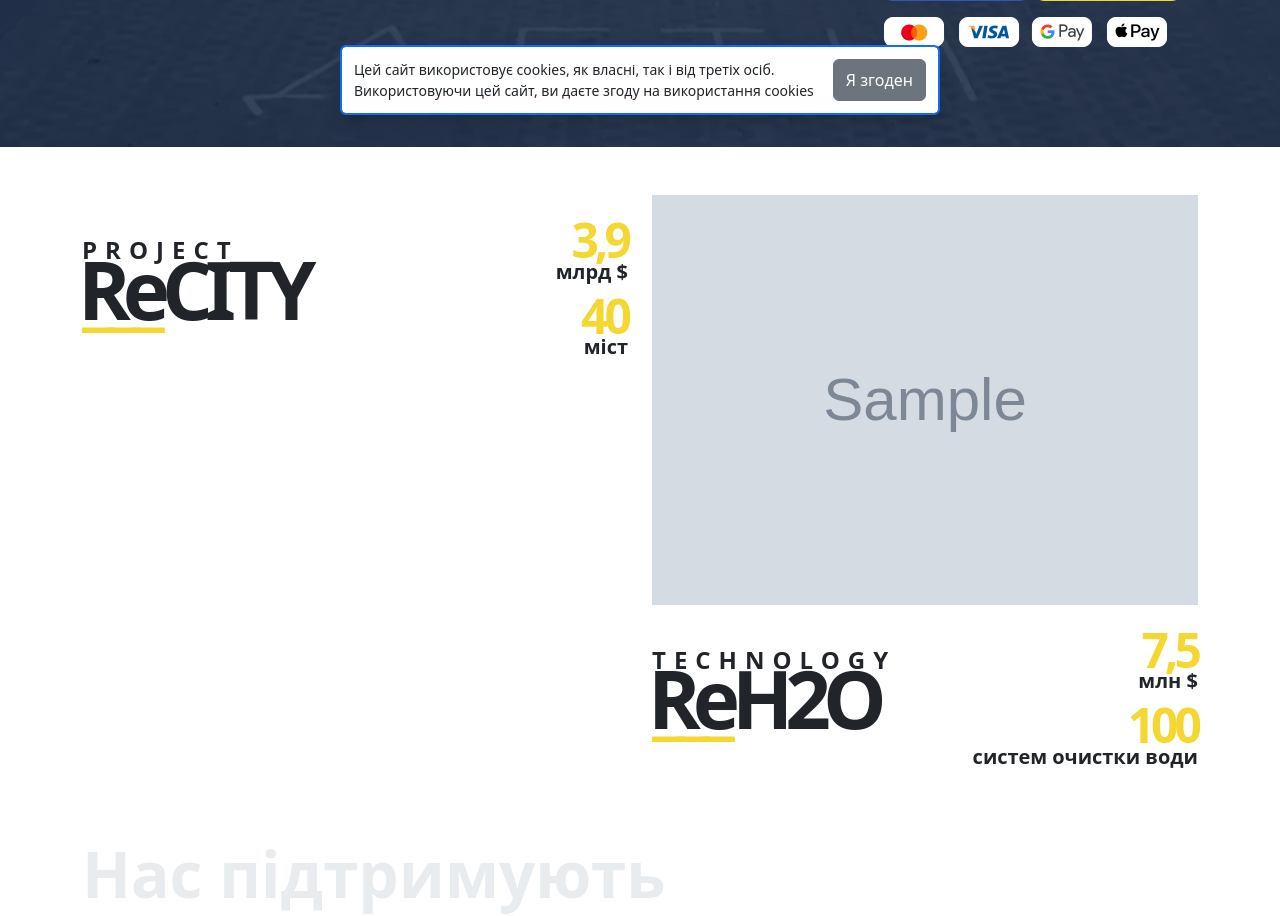
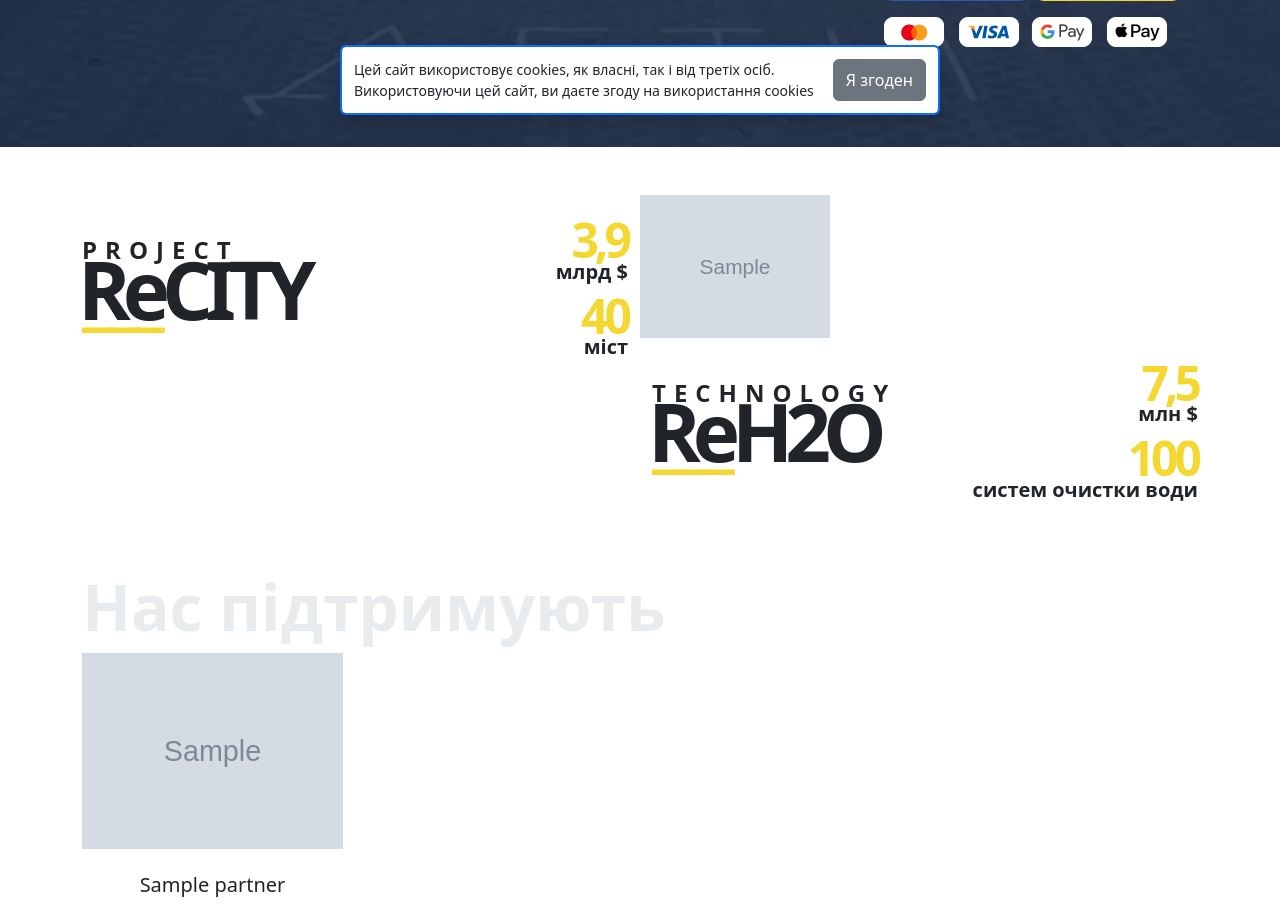
Before and after one commit to JakSamJakSam/reua2, a Django app: page / in a window 1280 px wide. Shown: the part 653-1569 px from the top of the page. Run offline with Django 4.2, Linux system fonts and the light colour scheme; tables that the repository leaves empty hold one stand-in row (values such as "Sample post"); grey boxes marked "Sample" are stand-in pictures; data that the repository does not hold is empty; some libraries are stand-ins or nearby versions.

Commit message:
Мелкие правки

```diff
--- a/reua/templates/index/index.html
+++ b/reua/templates/index/index.html
@@ -60,10 +60,10 @@
                 <a href="{% if project == 'ReCity' %}{% url "rebuild" %}{% elif project == 'ReH2O' %}{% url "water" %}{% else %}#{% endif %}"
                    class="col col-lg-6 text-dark text-decoration-none mb-4 mb-lg-0">
                     {% for images in positions.values %}
-                        <div class="d-flex overflow-hidden">
+                        <div class="d-flex overflow-hidden row row-cols-3">
                             {% for image in images %}
                                 {% thumbnail image.image "150x150" format="PNG" upscale=True crop='center' as im %}
-                                    <img src="{{ im.url }}" alt="{{ project }}" class="flex-fill w-auto">
+                                    <img src="{{ im.url }}" alt="{{ project }}" class="p-0">
                                 {% endthumbnail %}
                             {% endfor %}
                         </div>
```
